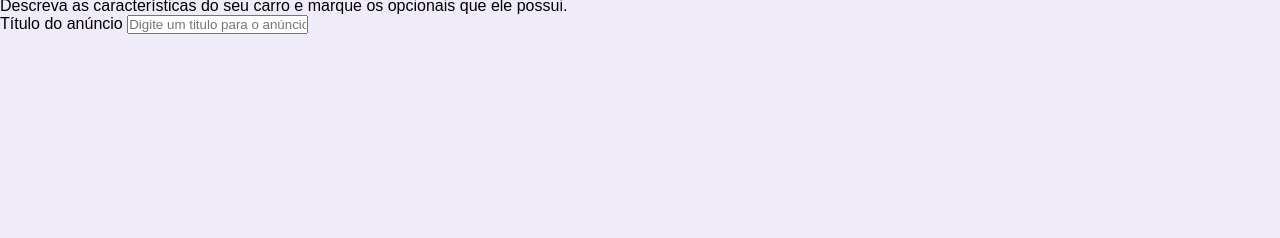
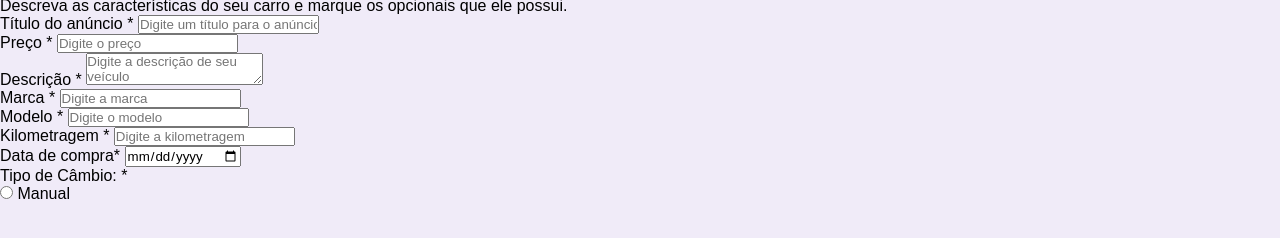
Before and after one commit to igoraraujonascimento-stack/projetoformulario, a plain HTML site: page index.html in a window 1280 px wide. Shown: the part 258-496 px from the top of the page. Drawn offline with Linux system fonts and the light colour scheme.

Commit message:
criando html

```diff
--- a/index.html
+++ b/index.html
@@ -21,12 +21,40 @@
             <p>Descreva as características do seu carro e marque os opcionais que ele possui.</p>
             <form>
                 <div class="caixaInputs">
-                    <label for="title">Título do anúncio <span class="campo-obrigatorio"></span></label>
-                    <input type="text" name="title" id="title" class="block" placeholder="Digite um titulo para o anúncio">
+                    <label for="title">Título do anúncio <span class="campo-obrigatorio">*</span></label>
+                    <input type="text" name="title" id="title" class="block" placeholder="Digite um título para o anúncio">
+                </div>
+                <div class="caixaInputs">
+                    <label for="preco">Preço <span class="campo-obrigatorio">*</span></label>
+                    <input type="number" name="preco" id="preco" class="block" placeholder="Digite o preço">
+                </div>
+                <div class="caixaInputs">
+                    <label for="descricao">Descrição <span class="campo-obrigatorio">*</span></label>
+                    <textarea name="descricao" id="descricao" class="block" placeholder="Digite a descrição de seu veículo"></textarea>
+                </div>
+                <div class="caixaInputs">
+                    <label for="marca">Marca <span class="campo-obrigatorio">*</span></label>
+                    <input type="text" name="marca" id="marca" class="block" placeholder="Digite a marca">
+                </div>
+                <div class="caixaInputs">
+                    <label for="modelo">Modelo <span class="campo-obrigatorio">*</span></label>
+                    <input type="text" name="modelo" id="modelo" class="block" placeholder="Digite o modelo">
+                </div>
+                <div class="caixaInputs">
+                    <label for="kilometragem">Kilometragem <span class="campo-obrigatorio">*</span></label>
+                    <input type="number" name="kilometragem" id="kilometragem" class="block" placeholder="Digite a kilometragem">
+                </div>
+                <div class="caixaInputs">
+                    <label for="data-compra">Data de compra<span class="campo-obrigatorio">*</span></label>
+                    <input type="date" name="data-compra" id="data-compra" class="block" >
+                </div>
+                <div class="caixaInputs">
+                    <p>Tipo de Câmbio: <span class="campo-obrigatorio">*</span></p>
+                    <input type="radio" name="marcha" id="manual">
+                    <label for="manual">Manual</label>
                 </div>
             </form>
         </div>
     </div>
-
 </body>
 </html>
```
